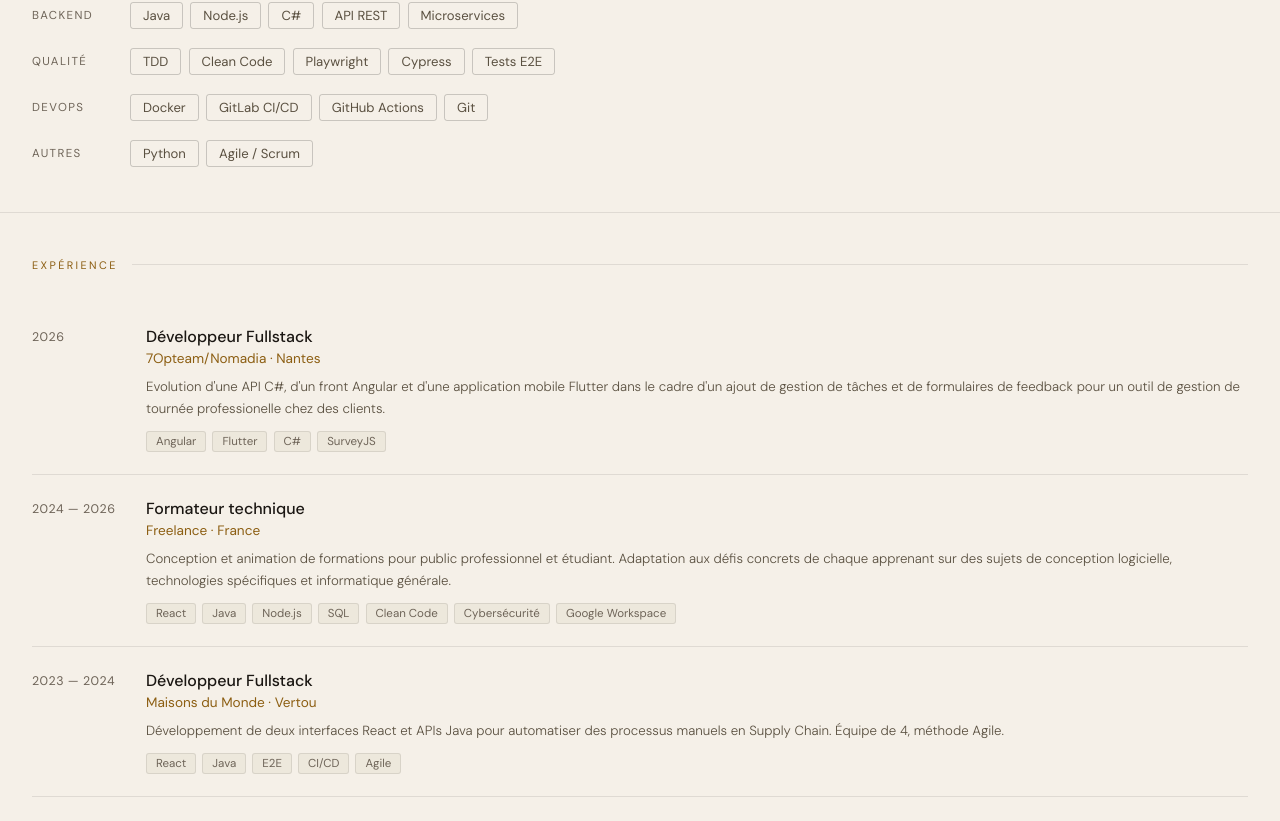
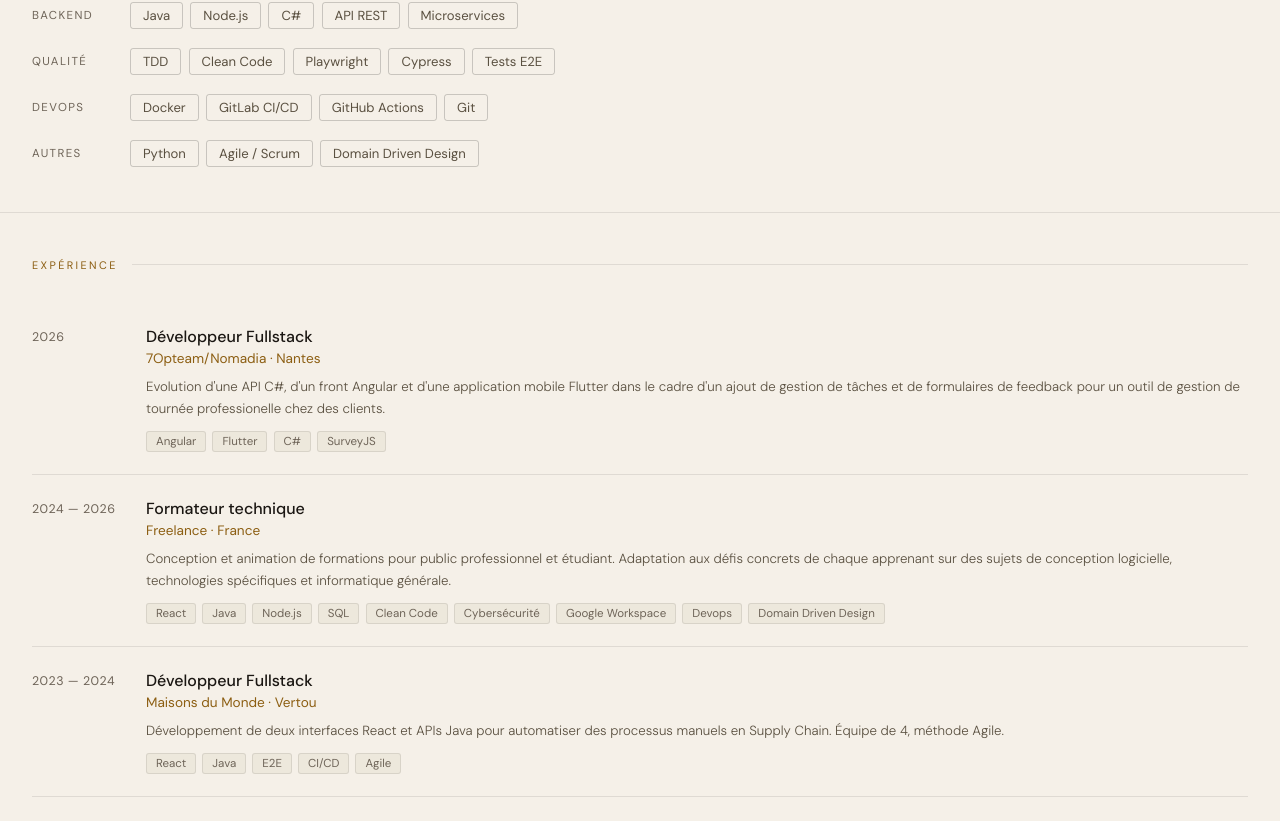
Before and after one commit to ymazza1/portfolio, a React (Vite) app: page / in a window 1280 px wide. Shown: the part 728-1549 px from the top of the page. Built offline with nearby package versions, Linux system fonts and the light colour scheme.

Commit message:
Feat: Ajout Devops et DDD au CV

```diff
--- a/src/data/portfolio.js
+++ b/src/data/portfolio.js
@@ -30,7 +30,7 @@ export const skills = [
   },
   {
     category: "Autres",
-    items: ["Python", "Agile / Scrum"],
+    items: ["Python", "Agile / Scrum","Domain Driven Design"],
   },
 ];
 
@@ -59,6 +59,8 @@ export const experiences = [
       "Clean Code",
       "Cybersécurité",
       "Google Workspace",
+      "Devops",
+      "Domain Driven Design"
     ],
   },
   {
```
